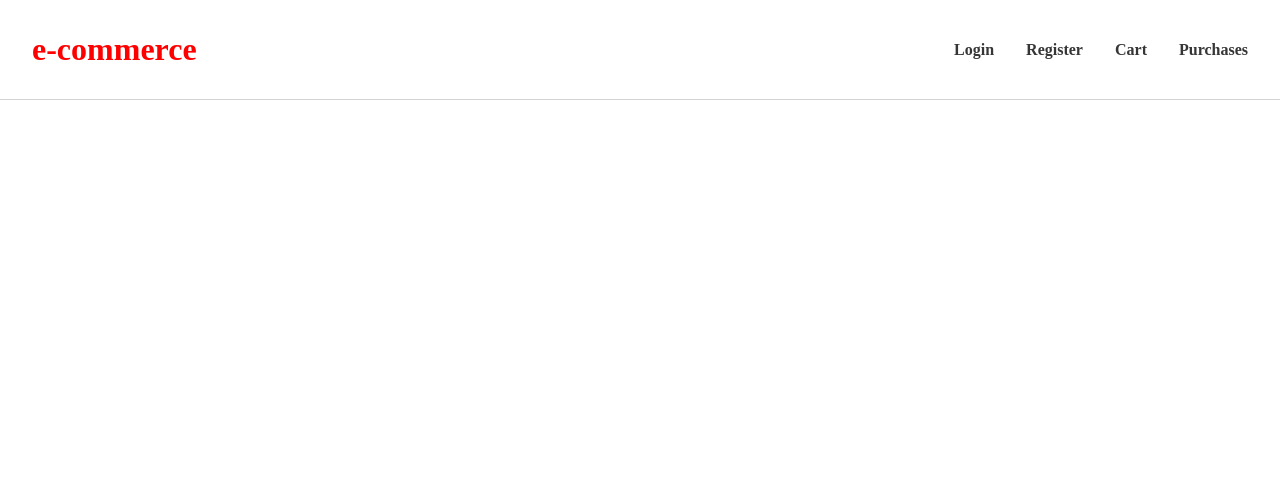
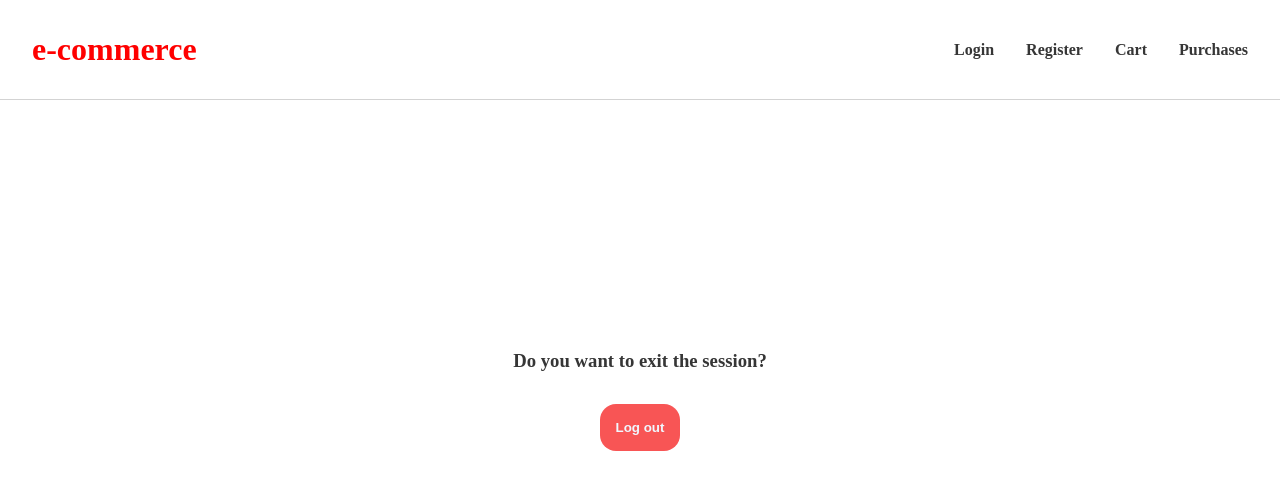
Before and after one commit to jhojangit/e-com-database, a React (Vite) app: page /#/logOut in a window 1280 px wide. Shown: the top 490 px of the page. Built offline with nearby package versions, Linux system fonts and the light colour scheme; no server answers.

Commit message:
Login add

```diff
--- a/src/App.jsx
+++ b/src/App.jsx
@@ -11,6 +11,7 @@ import Register from './pages/Register'
 import Login from './pages/Login'
 import Cart from './pages/Cart'
 import Purchases from './pages/Purchases'
+import LogOut from './pages/LogOut'
 
 
 
@@ -37,6 +38,7 @@ function App() {
         <Route path='/' element={<Home/>} />
         <Route path='/register' element={<Register/>} />
         <Route path='/login' element={<Login/>} />
+        <Route path='/logOut' element={<LogOut/>} />
         <Route path='/product/:id' element={<ProductId/>} />
         <Route path='/cart' element={<Cart/>} />
         <Route path='/purchases' element={<Purchases/>} />
--- a/src/components/shared/Header.jsx
+++ b/src/components/shared/Header.jsx
@@ -1,9 +1,18 @@
-import React from 'react'
+import React, { useEffect, useState } from 'react'
 import { Link } from 'react-router-dom'
 import Cart from '../../pages/Cart'
 import "./header.css"
 
 const Header = () => {
+
+  const [isLog, setIsLog] = useState(localStorage.getItem("token"))
+
+
+
+  useEffect(() => {
+    setIsLog(localStorage.getItem("token"))
+  }, [isLog])
+
 
 
   return (
@@ -11,7 +20,14 @@ const Header = () => {
         <h1 className='navbar__title'> <Link to="/" >e-commerce</Link></h1>
         <nav className='navbar__ul-container'>
             <ul className='navbar__ul'>
-                <li className='navbar__li'> <Link to="/login">Login</Link>  </li>
+
+              {
+                !isLog?
+                  <li className='navbar__li'> <Link to="/login">Login</Link>  </li>
+                  :
+                  <li className='navbar__li'> <Link to="/logOut">Log out</Link>  </li>
+              }
+
                 <li className='navbar__li'> <Link to="/register">Register</Link>  </li>
                 <li className='navbar__li'> <Link to="/Cart">Cart</Link>  </li>
                 <li className='navbar__li'> <Link to="/purchases">Purchases</Link>  </li>
--- a/src/hooks/useAuthentication.js
+++ b/src/hooks/useAuthentication.js
@@ -3,7 +3,10 @@ import axios from 'axios'
 
 
 
+
+
 const useAuthentication = () => {
+
 
     const createNewUser = data =>{
         const url = `https://e-commerce-api-v2.academlo.tech/api/v1/users`
@@ -12,6 +15,8 @@ const useAuthentication = () => {
 
         .catch(err => console.log(err))
     }
+
+
 
 
     const loginUser = data =>{
@@ -29,6 +34,7 @@ const useAuthentication = () => {
     }
 
 
+
     return {createNewUser, loginUser}
 }
 
--- a/src/pages/Cart.jsx
+++ b/src/pages/Cart.jsx
@@ -4,14 +4,23 @@ import { getAllProductsCartThunk } from '../store/slices/cart.slice'
 import ProductInCart from '../components/cart/ProductInCart'
 import "./cart.css"
 import usePurchases from '../hooks/usePurchases'
+import Login from './Login'
 
 
 
 const Cart = () => {
 
+    const isLog = localStorage.getItem("token")
+
+    if (isLog) {
+
+
+    }
+
     const {buyThisCart, getAllProductsPurchases} = usePurchases()
 
     const dispatch = useDispatch()
+
 
     useEffect(() => {
         dispatch(getAllProductsCartThunk())
@@ -19,14 +28,21 @@ const Cart = () => {
 
     const {cartGlobal} = useSelector(state => state)
 
+
     const totalPriceCart = cartGlobal?.reduce((acc, cv) => acc + cv.quantity * cv.product.price, 0)
-
 
         const handlePurchase = () => {
         buyThisCart()
     }
 
+
     return (
+
+        <>
+        {
+
+            isLog?
+
             <div className='cart'>
                 <h2 className='cart__title'>CART</h2>
 
@@ -49,6 +65,12 @@ const Cart = () => {
                         <button onClick={handlePurchase} className='cart__btn'>Buy</button>
                     </footer>
             </div>
+
+            :
+            <Login/>
+
+        }
+        </>
     )
 }
 
--- /dev/null
+++ b/src/pages/LogOut.jsx
@@ -0,0 +1,26 @@
+import React from 'react'
+import { useNavigate } from 'react-router-dom'
+import "./logOut.css"
+
+
+const LogOut = () => {
+
+    const navigate = useNavigate()
+
+    const handleExit = () => {
+        localStorage.removeItem("token")
+        navigate("/login")
+        window.location.reload(true)
+
+    }
+
+
+  return (
+    <section className='logOut__container'>
+        <h3 className='logOut__text'>Do you want to exit the session?</h3>
+        <button className='logOut__btn' onClick={handleExit}>Log out</button>
+    </section>
+  )
+}
+
+export default LogOut
--- a/src/pages/Login.jsx
+++ b/src/pages/Login.jsx
@@ -1,33 +1,40 @@
-import React from 'react'
+import React, { useEffect, useState } from 'react'
 import useAuthentication from '../hooks/useAuthentication'
 import "./login.css"
-import { Link } from 'react-router-dom'
+import { Link, useNavigate } from 'react-router-dom'
 
 
 const Login = () => {
 
 
-  const {loginUser} = useAuthentication()
+  const navigate =useNavigate()
 
-  const handleLogin = (e) =>{
+  const { loginUser} = useAuthentication()
+
+
+  const handleLogin = (e) => {
     e.preventDefault()
     const email = e.target.email.value
     const password = e.target.password.value
 
-    const data = {email, password};
+    const data = { email, password };
 
     loginUser(data)
 
+    setTimeout(() => {
+
+      navigate("/")
+      window.location.reload(true)
+
+    }, 2000);
   }
 
 
 
 
+  return (
 
-
-  return (
       <div className="form__login-container">
-
           <form className='form__login-view' onSubmit={handleLogin} >
             <h1 className='form__login-title'>Welcome! Enter your email and password to continue</h1>
             <div className='form__login-div'>
@@ -43,6 +50,8 @@ const Login = () => {
             <p className='form__login-p' > Don't have an account? <Link className='form__login-link' to="/register">Sign up</Link> </p>
           </form>
         </div>
+
+
   )
 }
 
--- /dev/null
+++ b/src/pages/logOut.css
@@ -0,0 +1,24 @@
+.logOut__container{
+    width: 100%;
+    height: 100vh;
+    display: flex;
+    flex-direction: column;
+    justify-content: center;
+    align-items: center;
+    gap: 2rem;
+}
+
+.logOut__btn{
+    padding: 1rem;
+    font-weight: 700;
+    border: none;
+    border-radius: 1rem;
+    cursor: pointer;
+    background-color: var(--redMain);
+    color: aliceblue;
+}
+
+
+.logOut__btn:hover{
+    background-color: var(--redMainHover);
+}
```
Lines whose indentation alone changed are shown as unchanged.
